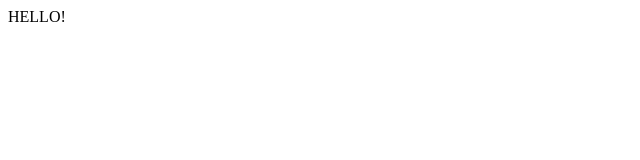
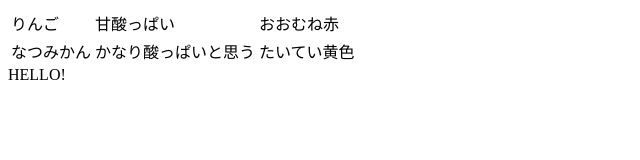
Before and after one commit to okam-8/okam-8.github.io, a plain HTML site: page index.html in a window 1280 px wide. Shown: the whole page, without its empty margins (0-640 px from the left). Drawn offline with Linux system fonts and the light colour scheme.

Commit message:
Update index.html

```diff
--- a/index.html
+++ b/index.html
@@ -2,9 +2,21 @@
 <html lang="ja">
 <head>
 	<meta charset="UTF-8">
-	<title>Document</title>
+	<title>出雲の神々</title>
 </head>
 <body>
+	<table>
+  	<tr>
+    <td>りんご</td>
+    <td>甘酸っぱい</td>
+    <td>おおむね赤</td>
+  </tr>
+  <tr>
+    <td>なつみかん</td>
+    <td>かなり酸っぱいと思う</td>
+    <td>たいてい黄色</td>
+  </tr>
+</table>
   HELLO!
 </body>
 </html>
```
